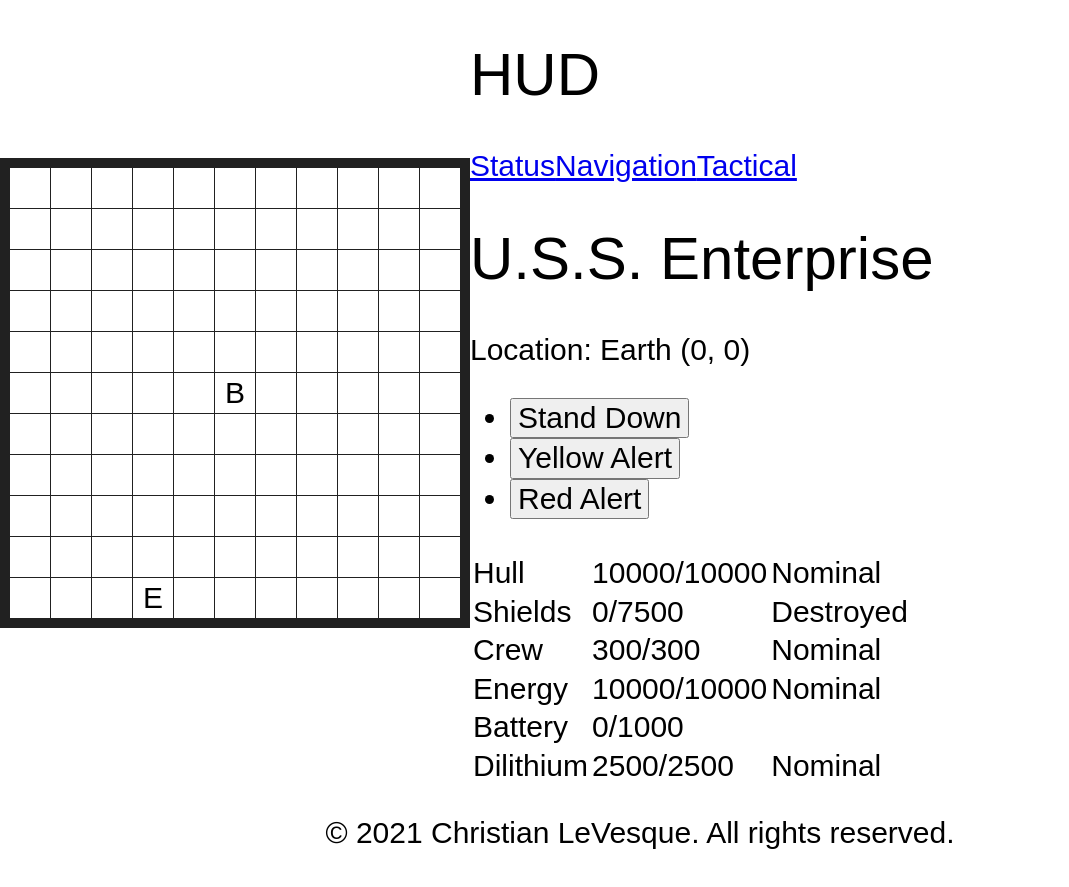
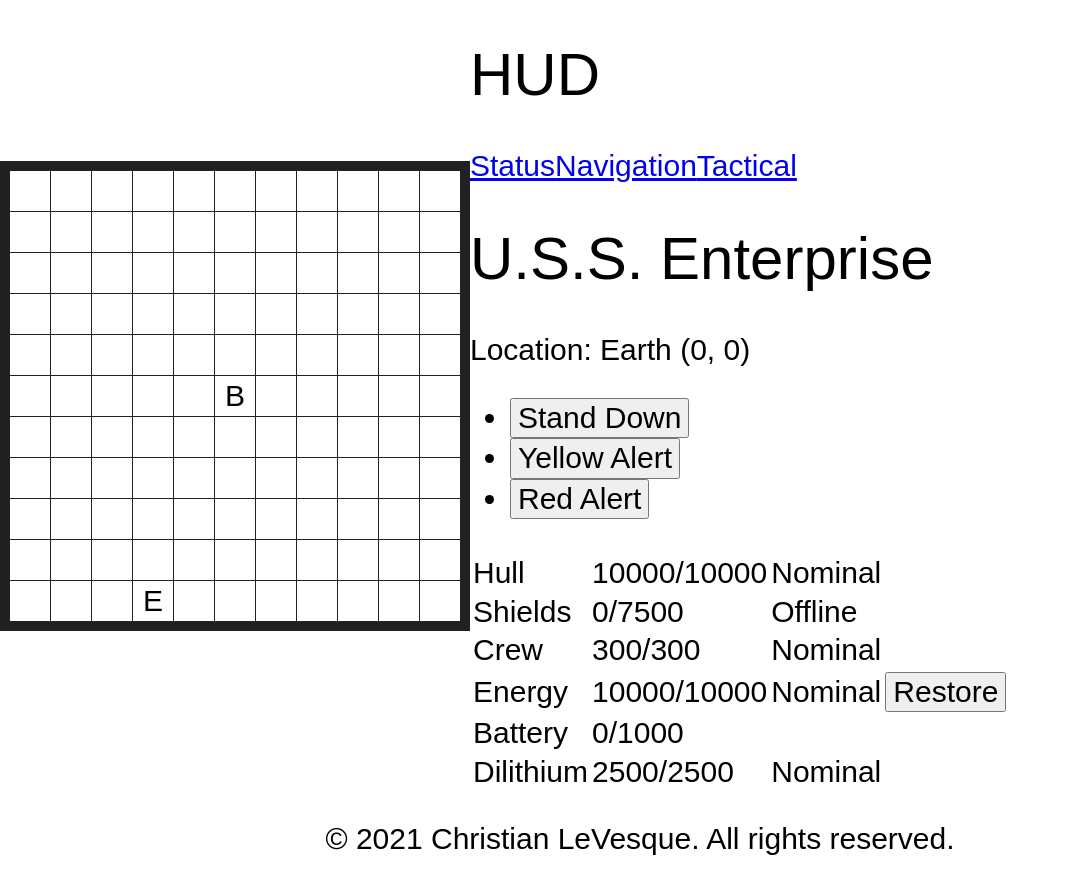
Before and after one commit to christianlevesque/starfleet-simulator, a React app: page / in a window 1280 px wide. Shown: the whole page, without its empty margins (0-1069 px from the left). Built offline with nearby package versions, Linux system fonts and the light colour scheme; a web font is replaced by a local one.

Commit message:
added button to replenish power from dilithium

```diff
--- a/src/components/game/Stats.tsx
+++ b/src/components/game/Stats.tsx
@@ -1,7 +1,7 @@
 import * as React from "react"
 import { useDispatch } from "react-redux"
 import { PlayerProps } from "@/game/types"
-import { goRedAlert, goYellowAlert, standDown } from "@/game/ships/store"
+import { convertDilithium, goRedAlert, goYellowAlert, standDown } from "@/game/ships/store"
 
 function getStatus(x: number) {
 	switch(true) {
@@ -18,7 +18,7 @@
 		case x > 0:
 			return "Critical"
 		default:
-			return "Destroyed"
+			return "Offline"
 	}
 }
 
@@ -29,6 +29,7 @@
 	const greenAlert = () => dispatch(standDown())
 	const yellowAlert = () => dispatch(goYellowAlert())
 	const redAlert = () => dispatch(goRedAlert())
+	const replenishPower = () => dispatch(convertDilithium("player"))
 
 	return (
 		<article>
@@ -48,6 +49,7 @@
 			<table>
 				<thead>
 				<tr>
+					<th/>
 					<th/>
 					<th/>
 					<th/>
@@ -73,6 +75,7 @@
 					<td>Energy</td>
 					<td>{player.energy}/{player.maxEnergy}</td>
 					<td>{getStatus(player.energy/player.maxEnergy)}</td>
+					<td><button onClick={replenishPower}>Restore</button></td>
 				</tr>
 				<tr>
 					<td>Battery</td>
```
